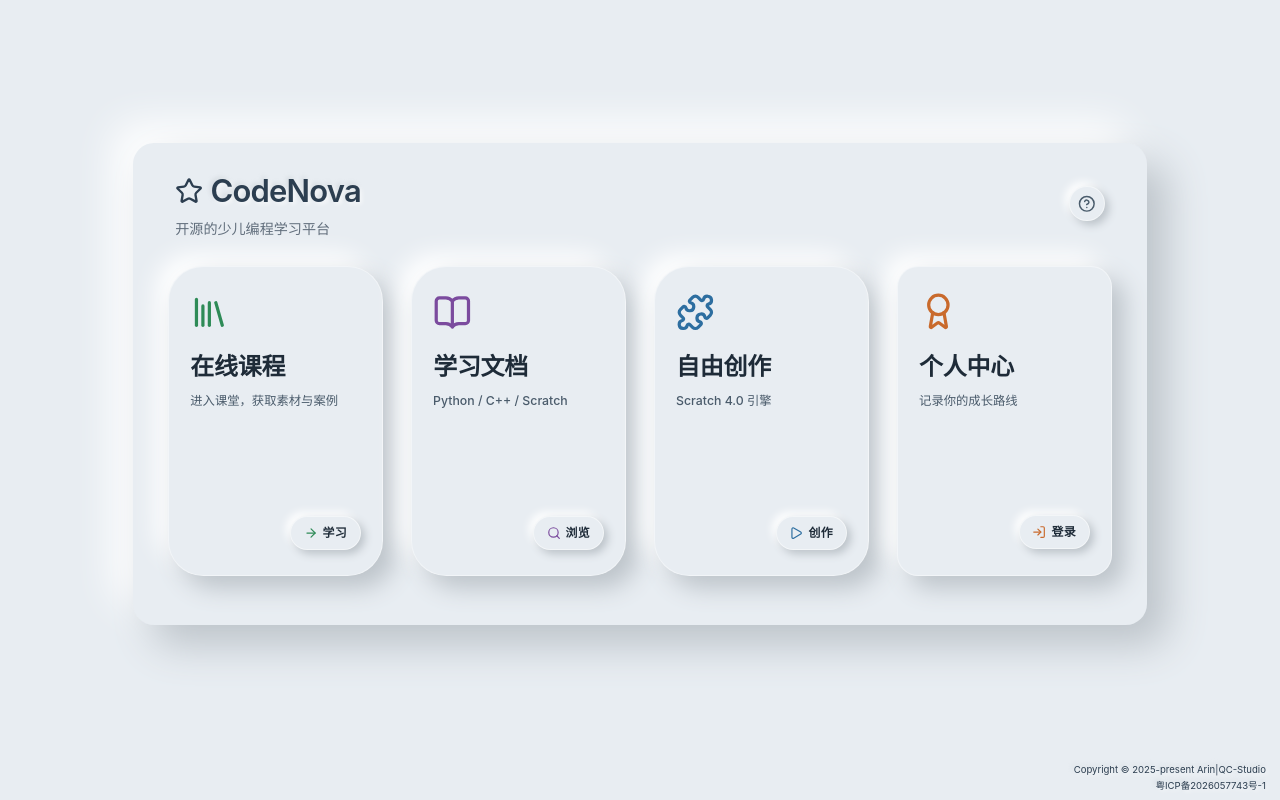
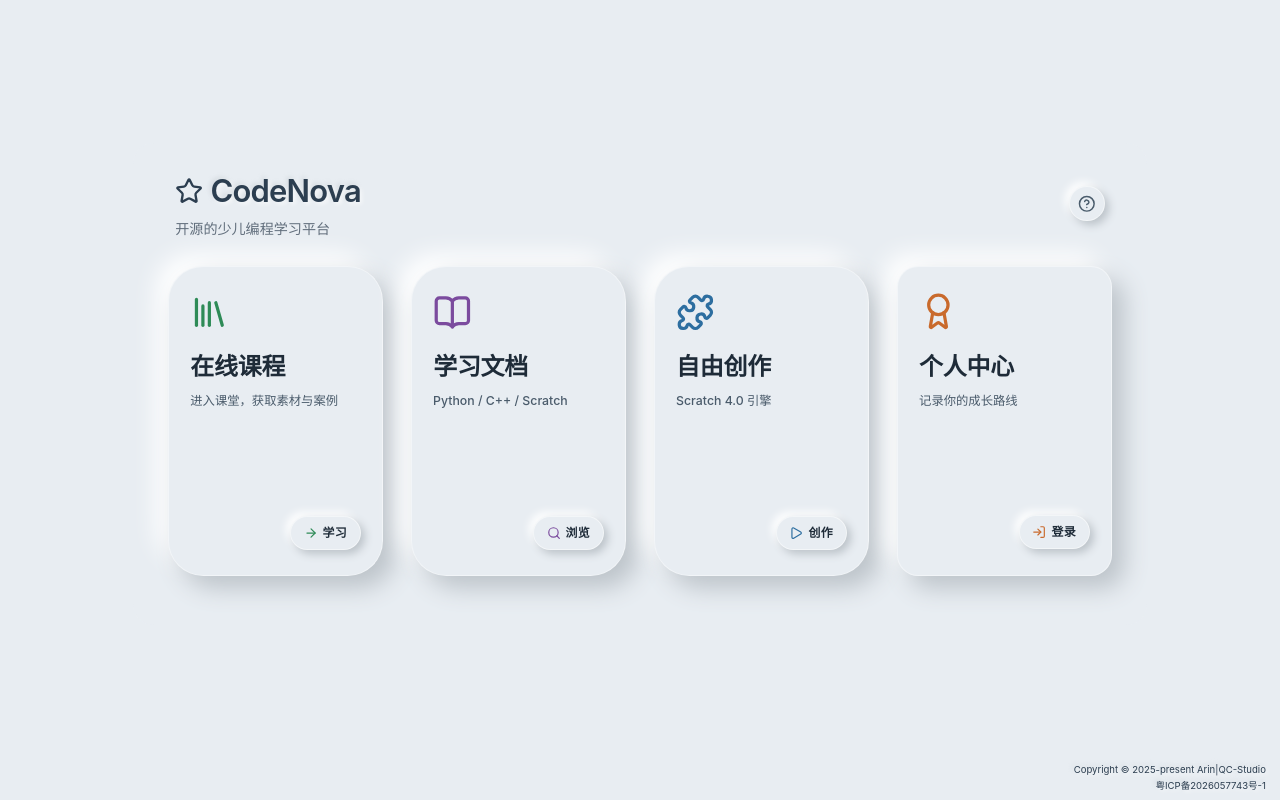
Before and after one commit to xianzi2097/qc-frontend, a React (Vite) app: page / in a window 1280 px wide. Built offline with nearby package versions, Linux system fonts and the light colour scheme; a web font is replaced by a local one; what marked-highlight would draw is missing.

Commit message:
UI: 母卡去阴影（对象保留，为在线课堂预留）

```diff
--- a/src/components/HomePage.tsx
+++ b/src/components/HomePage.tsx
@@ -239,7 +239,7 @@ export default function HomePage({ onLogin, onSwitchHome: _onSwitchHome }: Props
 
         {/* ════ 正面：主页 ════ */}
         <div className="flip-front">
-        <div className="neo-wrap w-full">
+        <div className="neo-wrap flat w-full">
 
         {/* ════ 欢迎区 ════ */}
         <div className="flex justify-between items-center flex-wrap gap-4 px-2">
--- a/src/index.css
+++ b/src/index.css
@@ -141,6 +141,11 @@ body {
   display: flex;
   flex-direction: column;
   gap: 1.4rem;
+}
+
+/* 平母卡：对象保留，只去掉凸起阴影 */
+.neo-wrap.flat {
+  box-shadow: none;
 }
 
 /* 卡片 */
```
